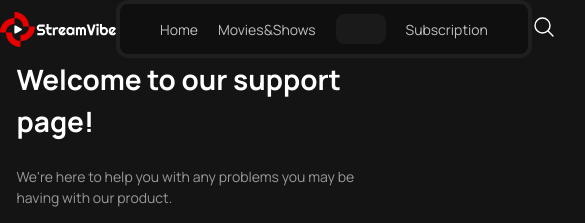
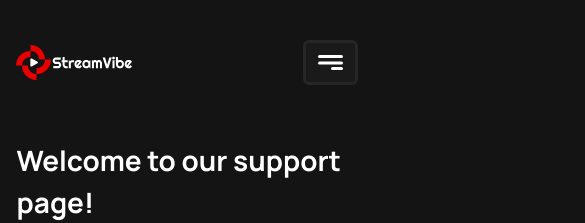
Before and after one commit to YakymivDanylo/RichYou_Course, a website: page movie_search_app/pages/support-page.html in a window 390 px wide. Shown: the top 223 px of the page, 585 px wide, since content can reach past the window. Drawn offline with Linux system fonts and the light colour scheme.

Commit message:
support page for all devices - upraded

```diff
--- a/movie_search_app/src/style-support-page.scss
+++ b/movie_search_app/src/style-support-page.scss
@@ -1221,7 +1221,8 @@ footer {
   }
 
   .form-container {
-    margin: 100px 80px 120px 80px;
+    margin-top: 100px;
+    width: 1279px;
 
     .form-wrapper {
       display: flex;
@@ -2106,7 +2107,7 @@ footer {
 
   .form-container {
     width: 357px;
-    margin: 0 15px 80px 15px;
+    margin-top: 40px;
 
     .form-wrapper {
       display: flex;
@@ -2180,7 +2181,7 @@ footer {
       }
 
       .contact-form {
-        width: 21rem;
+        width: 357px;
         display: flex;
         padding: 0;
         margin: 0;
@@ -2443,10 +2444,16 @@ footer {
 
   }
 
+  .site-header {
+    position: relative;
+    width: 100%;
+    display: flex;
+    z-index: 2;
+    backdrop-filter: blur(2px);
+
     .navbar {
-    width: 100%;
-    position: relative;
-    backdrop-filter: blur(1px);
+      width: 96%;
+      position: relative;
       display: flex;
       flex-direction: row;
       align-items: center;
@@ -2454,56 +2461,66 @@ footer {
       padding: 2.5rem 1rem 0.875rem;
       box-sizing: border-box;
       gap: 0;
-    z-index: 7;
 
       .logo-icon {
-      width: 7.256rem;
-      position: relative;
-      height: 2.188rem;
-    }
-
-    .burger-menu {
-      display: flex;
-      padding: 12px;
-      align-items: flex-start;
-      gap: 10px;
-      border-radius: 6px;
-      border: 3px solid var(--Black-15, #262626);
-      background: var(--Black-10, #1A1A1A);
+        display: flex;
+        justify-content: center;
+        align-items: center;
+        width: 116.083px;
+        gap: 1.75px;
+        flex-shrink: 0;
       }
 
       .buttons-container {
         display: none;
-      align-items: center;
-      gap: 0.875rem;
+        width: 10.36456rem;
+        justify-content: center;
+        align-items: center;
+        gap: 2.15625rem;
+        background: none;
+
+        span {
+          background: none;
 
           .icon {
-        width: 1.5rem;
-        height: 1.5rem;
+            width: 24px;
+            height: 24px;
+            background: none;
+          }
         }
       }
 
       .buttons-container-slider {
         display: none;
-
+        padding: 10px 40px;
+        align-items: center;
+        gap: 20px;
+        //position: relative;
+        border-radius: 12px;
+        border: 4px solid var(--Black-12, #1F1F1F);
+        background: var(--Black-06, #0F0F0F);
 
         .button-active {
-        display: none;
-
+          display: flex;
+          padding: 14px 24px;
+          align-items: center;
+          gap: 10px;
+          border-radius: 8px;
+          border: 1px solid var(--Black-10, #1A1A1A);
+          background: var(--Black-10, #1A1A1A);
 
           .text {
-          display: none;
-          color: $white;
-          font-size: 0.875rem;
+            color: #FFF;
+            font-size: 14px;
             font-style: normal;
             font-weight: 500;
-          line-height: 150%;
+            line-height: 150%; /* 27px */
           }
         }
 
         .text {
-        color: $gray-75;
-        font-size: 0.875rem;
+          color: var(--Grey-75, #BFBFBF);
+          font-size: 14px;
           font-style: normal;
           font-weight: 400;
           line-height: 150%;
@@ -2518,7 +2535,6 @@ footer {
       }
 
       .buttons-container1 {
-      display: none;
         margin: 0 !important;
         position: absolute;
         top: calc(50% - 42px);
@@ -2527,6 +2543,7 @@ footer {
         background-color: #0f0f0f;
         border: 4px solid #1f1f1f;
         overflow: hidden;
+        display: flex;
         flex-direction: row;
         align-items: center;
         justify-content: flex-start;
@@ -2556,6 +2573,58 @@ footer {
           position: relative;
           line-height: 150%;
         }
+      }
+    }
+
+    .burger-menu {
+      display: flex;
+      padding: 12px;
+      align-items: flex-start;
+      gap: 10px;
+      border-radius: 6px;
+      border: 3px solid var(--Black-15, #262626);
+      background: var(--Black-10, #1A1A1A);
+
+      .burger-button {
+        width: 25px;
+        height: 15px;
+        position: relative;
+        cursor: pointer;
+
+        span {
+          display: block;
+          position: absolute;
+          height: 3px;
+          width: 100%;
+          background: #000;
+          border-radius: 3px;
+          left: 0;
+          transition: all 0.3s ease;
+        }
+
+        span:nth-child(1) {
+          top: 0;
+          background-color: #FFFFFF;
+        }
+
+        span:nth-child(2) {
+          top: 50%;
+          transform: translateY(-50%);
+          background-color: #FFFFFF;
+
+        }
+
+        span:nth-child(3) {
+          bottom: 0;
+          width: 50%;
+          left: 50%;
+          background-color: #FFFFFF;
+        }
+      }
+    }
+
+    .hidden-form {
+      display: $to-hide;
     }
   }
 
```
Also changed, not shown: movie_search_app/src/style-support-page.css, 1 other file. Lines whose indentation alone changed are shown as unchanged.
